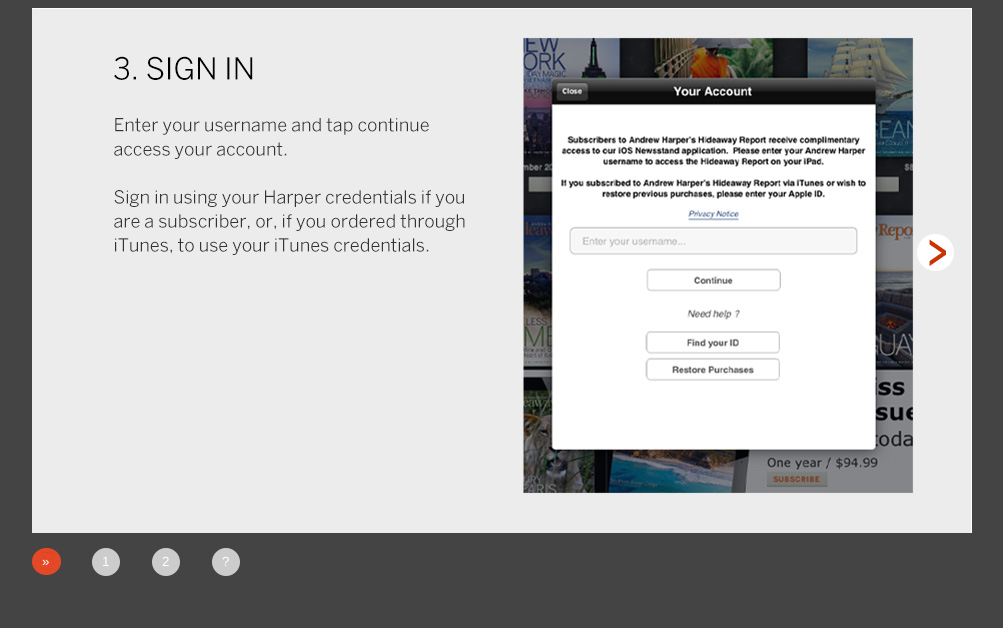
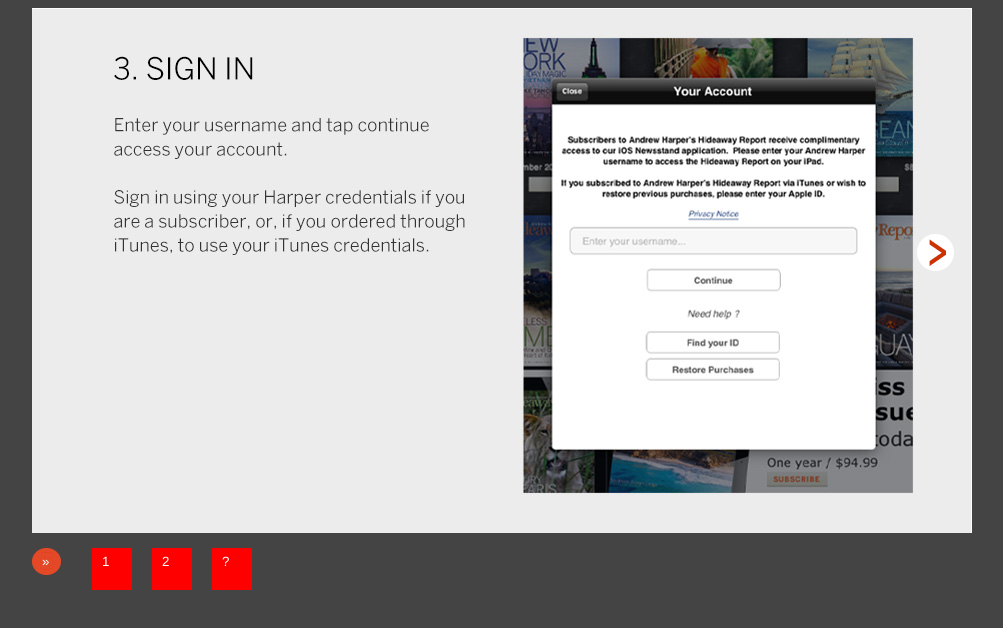
Before and after one commit to isentilles/slider, a plain HTML site: page index.html in a window 1280 px wide. Shown: the whole page, without its empty margins (138-1141 px from the left). Drawn offline with nearby package versions, Linux system fonts and the light colour scheme.

Commit message:
cheanged background color

```diff
--- a/contentslider.css
+++ b/contentslider.css
@@ -74,7 +74,7 @@
 	float: left;
 	width: 20px;
 	height: 100%;
-	background: url('assets/step_inactive.png') no-repeat;
+	background: red;
 	padding: 6px 10px;
 	margin: 0 20px 0 0;
 	color: #fff;
```
